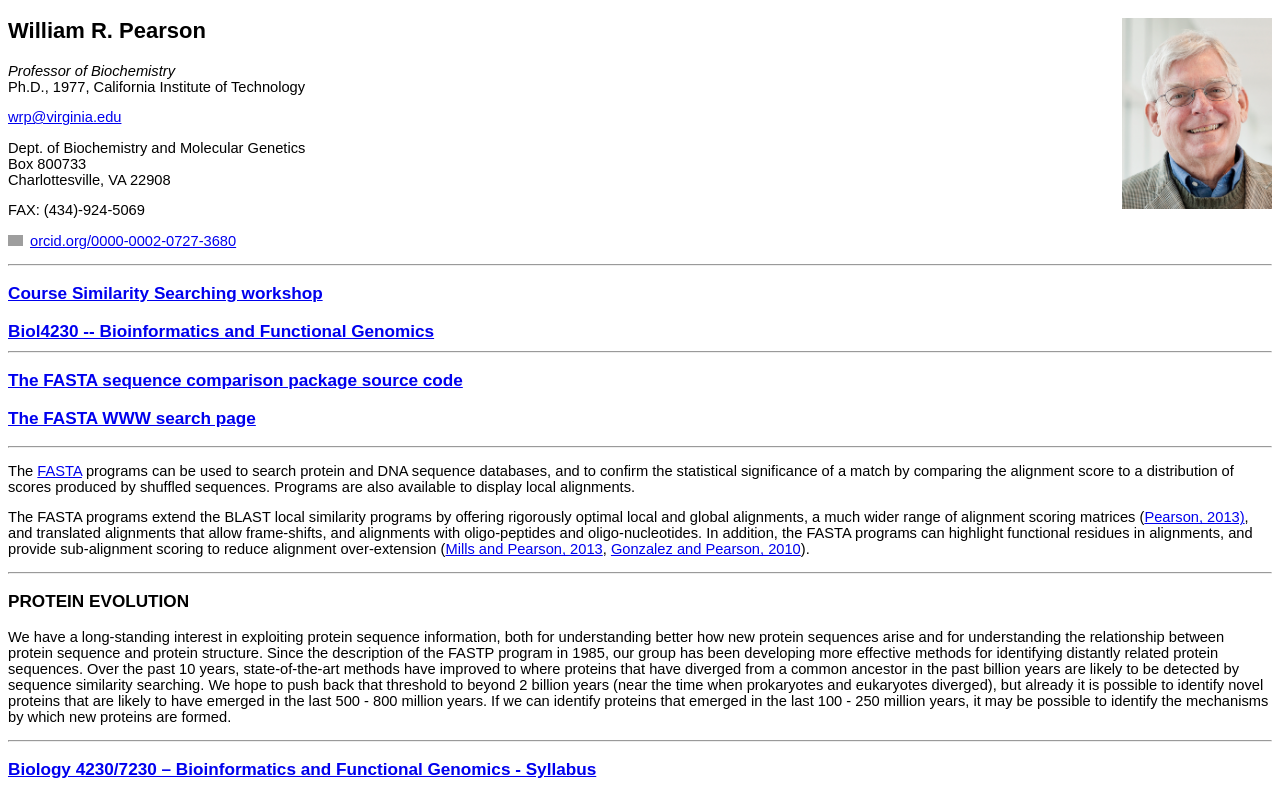
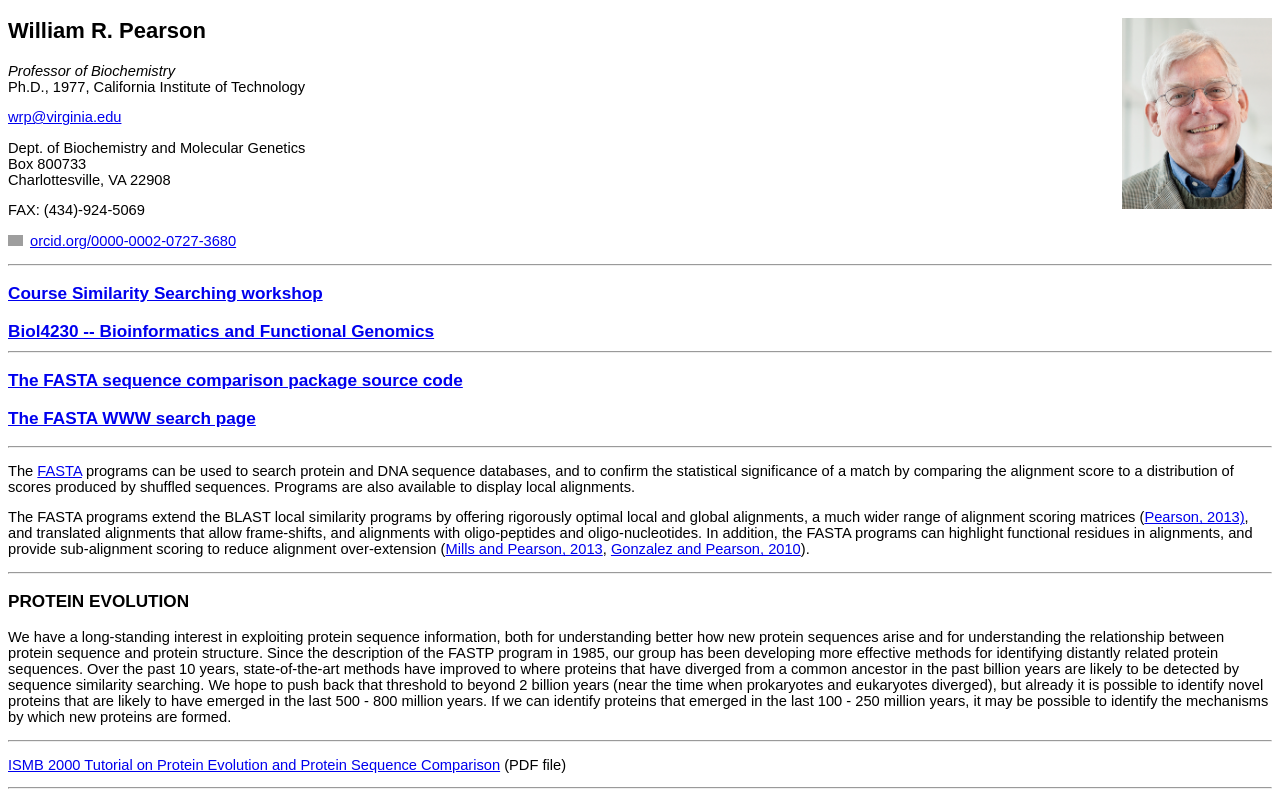
Before and after one commit to wrpearson/wrpearson.github.io, a plain HTML site: page pearson.html in a window 1280 px wide. Shown: the top 794 px of the page. Drawn offline with Linux system fonts and the light colour scheme; grey boxes are pictures that could not be loaded.

Commit message:
update landing page

```diff
--- a/pearson.html
+++ b/pearson.html
@@ -70,20 +70,6 @@ identify novel proteins that are likely to have emerged in the last
 the last 100 - 250 million years, it may be possible to identify the
 mechanisms by which new proteins are formed.
 <hr />
-<!--
-<p>
-<a href="http://fasta.bioch.virginia.edu/fastpan/">The BLAST_PAN WWW search page</a>
-<p>
-The BLAST_PAN program searches a protein or DNA database with a family
-protein sequences or sequence domains, plotting the results to
-highlight previously unrecognized members of the family.
-<hr />
--->
-<!--
-<p>
-<a href="ftp://ftp.virginia.edu/pub/fasta/"">The FAST_PAN Perl scripts (Retief et al, 1999 Genome Research 9:373-382)</a>
--->
-<h3><a href="http://fasta.bioch.virginia.edu/biol4230/">Biology 4230/7230 &ndash; Bioinformatics and Functional Genomics - Syllabus</a></h3>
 <p>
 <a href="papers/ismb2000.pdf">ISMB 2000 Tutorial on Protein Evolution and Protein Sequence Comparison</a> (PDF file)
 <hr />
```
